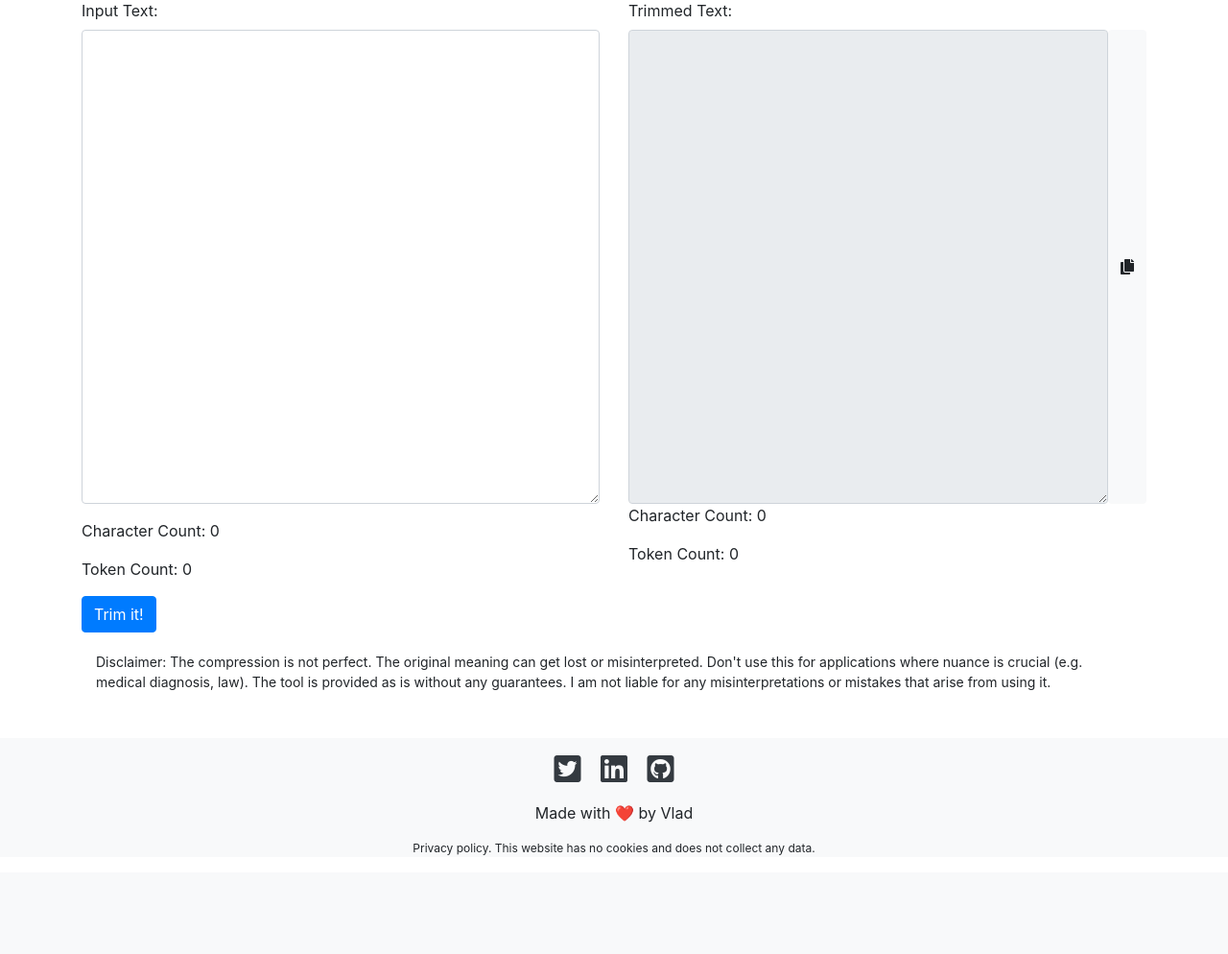
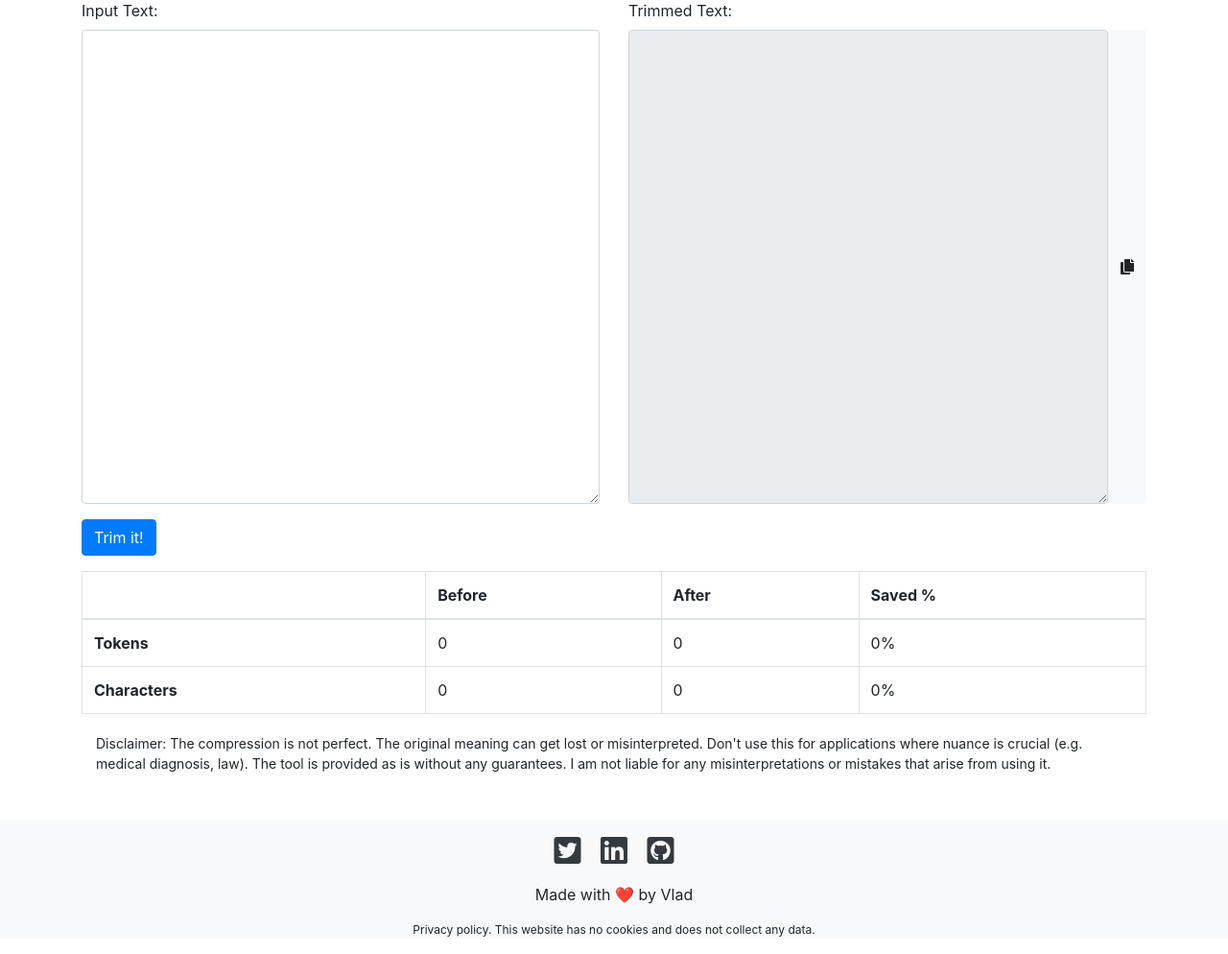
Before and after one commit to vlad-ds/gptrim-web, a Flask app: page / in a window 1280 px wide. Shown: the part 259-1253 px from the top of the page at 96% size. Before the commit the page ends 1150 px from the top, so only its background shows below. Run offline with Flask 2, Linux system fonts and the light colour scheme; some libraries are stand-ins or nearby versions.

Commit message:
Table and toolbar

```diff
--- a/static/scripts.js
+++ b/static/scripts.js
@@ -2,19 +2,13 @@
 function updateCharCount(text, charCountElementId) {
     const charCount = text.length;
     const charCountElement = document.getElementById(charCountElementId);
-    charCountElement.textContent = `Character Count: ${charCount}`;
+    charCountElement.textContent = `${charCount}`;
   }
 
 // Calculate and update the percentage difference between input and output character counts
-function updateCharCountDifference(inputCharCount, outputCharCount) {
-    const percentage = inputCharCount > 0 ? ((inputCharCount - outputCharCount) / inputCharCount) * 100 : 0;
-    const percentageElement = document.getElementById("char-count-difference");
-    percentageElement.textContent = `Characters were reduced by ${percentage.toFixed(2)}%`;
-  }
-
   function updateTokenCount(tokens, tokenCountElementId) {
     const tokenCountElement = document.getElementById(tokenCountElementId);
-    tokenCountElement.textContent = `Token Count: ${tokens}`;
+    tokenCountElement.textContent = `${tokens}`;
 }
 
   function copyToClipboard() {
@@ -24,7 +18,6 @@ function updateCharCountDifference(inputCharCount, outputCharCount) {
     document.execCommand("copy");
   }
 
-  // Get the input text and send it to the Flask API
   async function submitForm(event) {
     event.preventDefault();
     const inputTextElement = document.getElementById("input-text");
@@ -54,8 +47,8 @@ function updateCharCountDifference(inputCharCount, outputCharCount) {
     // Update the character count for the output text
     updateCharCount(transformedTextElement.value, "char-count-output");
 
-    // Update the percentage difference between input and output character counts
-    updateCharCountDifference(inputText.length, transformedTextElement.value.length);
+    updateSavedPercentage(jsonResponse.input_token_count, jsonResponse.output_token_count, "token-saved-percentage");
+    updateSavedPercentage(inputText.length, transformedTextElement.value.length, "char-saved-percentage");
 }
 
   function updateStemmerDescription(selectedStemmer) {
@@ -76,10 +69,27 @@ function updateCharCountDifference(inputCharCount, outputCharCount) {
     stemmerDescriptionElement.textContent = description;
 }
 
+function updateSavedPercentage(beforeCount, afterCount, savedPercentageElementId) {
+    const percentage = beforeCount > 0 ? ((beforeCount - afterCount) / beforeCount) * 100 : 0;
+    const savedPercentageElement = document.getElementById(savedPercentageElementId);
+    savedPercentageElement.textContent = `${percentage.toFixed(2)}%`;
+}
+
   // Attach event listeners
   document.addEventListener("DOMContentLoaded", () => {
     const inputTextElement = document.getElementById("input-text");
     inputTextElement.addEventListener("input", (event) => updateCharCount(event.target.value, "char-count-input"));
+    inputTextElement.addEventListener("input", async (event) => {updateCharCount(event.target.value, "char-count-input");
+
+    const response = await fetch('/api/transform', {
+        method: 'POST',
+        body: JSON.stringify({ text: event.target.value }),
+        headers: { 'Content-Type': 'application/json' },
+    });
+
+    const jsonResponse = await response.json();
+    updateTokenCount(jsonResponse.input_token_count, "token-count-input");
+});
 
     const transformForm = document.getElementById("transform-form");
     transformForm.addEventListener("submit", submitForm);
--- a/templates/index.html
+++ b/templates/index.html
@@ -68,8 +68,6 @@
                     <label for="input-text" class="form-control-label">Input Text:</label>
                     <textarea id="input-text" name="text" class="form-control" rows="20"></textarea>
                 </div>
-                <p id="char-count-input">Character Count: 0</p>
-                <p id="token-count-input">Token Count: 0</p>
                 <button type="submit" class="btn btn-primary">Trim it!</button>
             </form>
         </div>
@@ -81,11 +79,33 @@
                     <i class="fas fa-copy"></i>
                 </button>
             </div>
-            <p id="char-count-output">Character Count: 0</p>
-            <p id="char-count-difference"></p>
-            <p id="token-count-output">Token Count: 0</p>
+
         </div>
     </div>
+    <table class="table table-bordered mt-3">
+    <thead>
+        <tr>
+            <th scope="col"></th>
+            <th scope="col">Before</th>
+            <th scope="col">After</th>
+            <th scope="col">Saved %</th>
+        </tr>
+    </thead>
+    <tbody>
+        <tr>
+            <th scope="row">Tokens</th>
+            <td id="token-count-input">0</td>
+            <td id="token-count-output">0</td>
+            <td id="token-saved-percentage">0%</td>
+        </tr>
+        <tr>
+            <th scope="row">Characters</th>
+            <td id="char-count-input">0</td>
+            <td id="char-count-output">0</td>
+            <td id="char-saved-percentage">0%</td>
+        </tr>
+    </tbody>
+</table>
     <div class="container" style="margin-top: 20px">
         <p style="font-size:14px;">Disclaimer: The compression is not perfect. The original meaning can get lost or
             misinterpreted. Don't use this for applications where nuance is crucial (e.g. medical diagnosis, law). The
```
